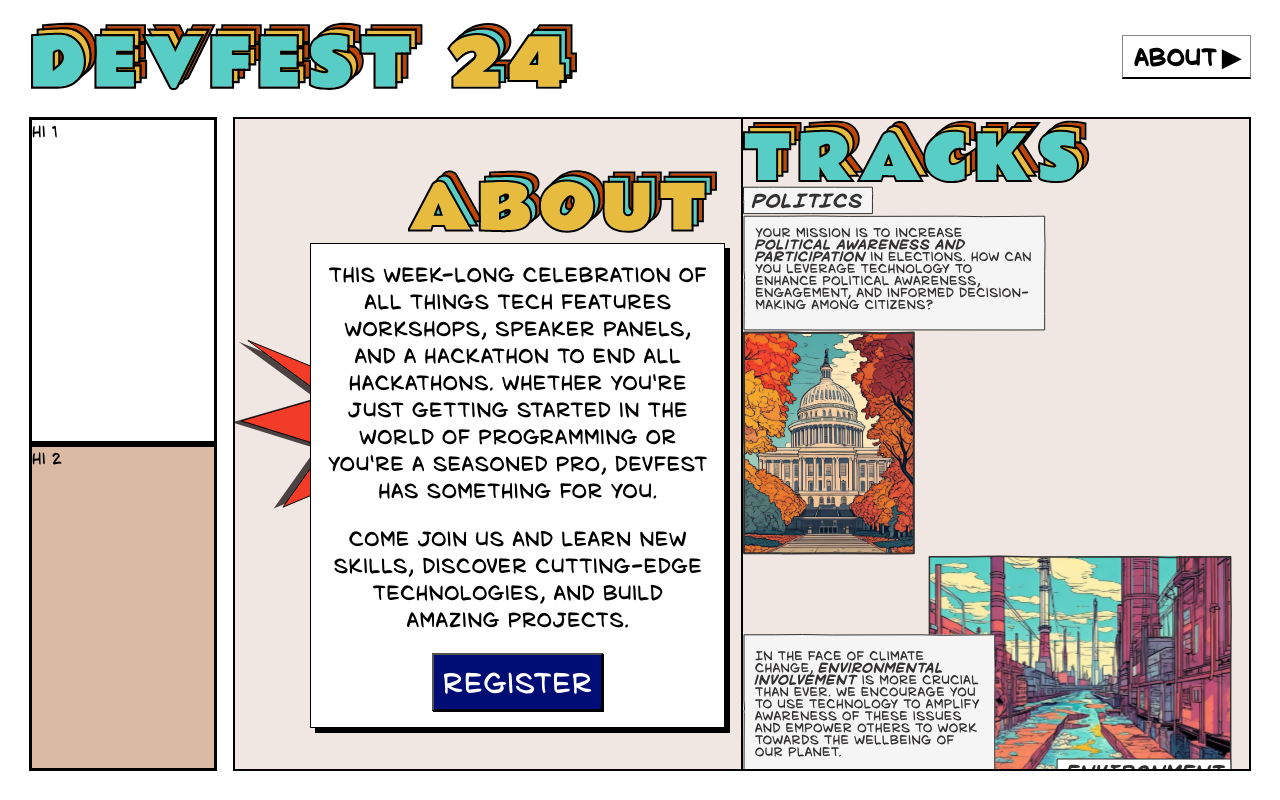
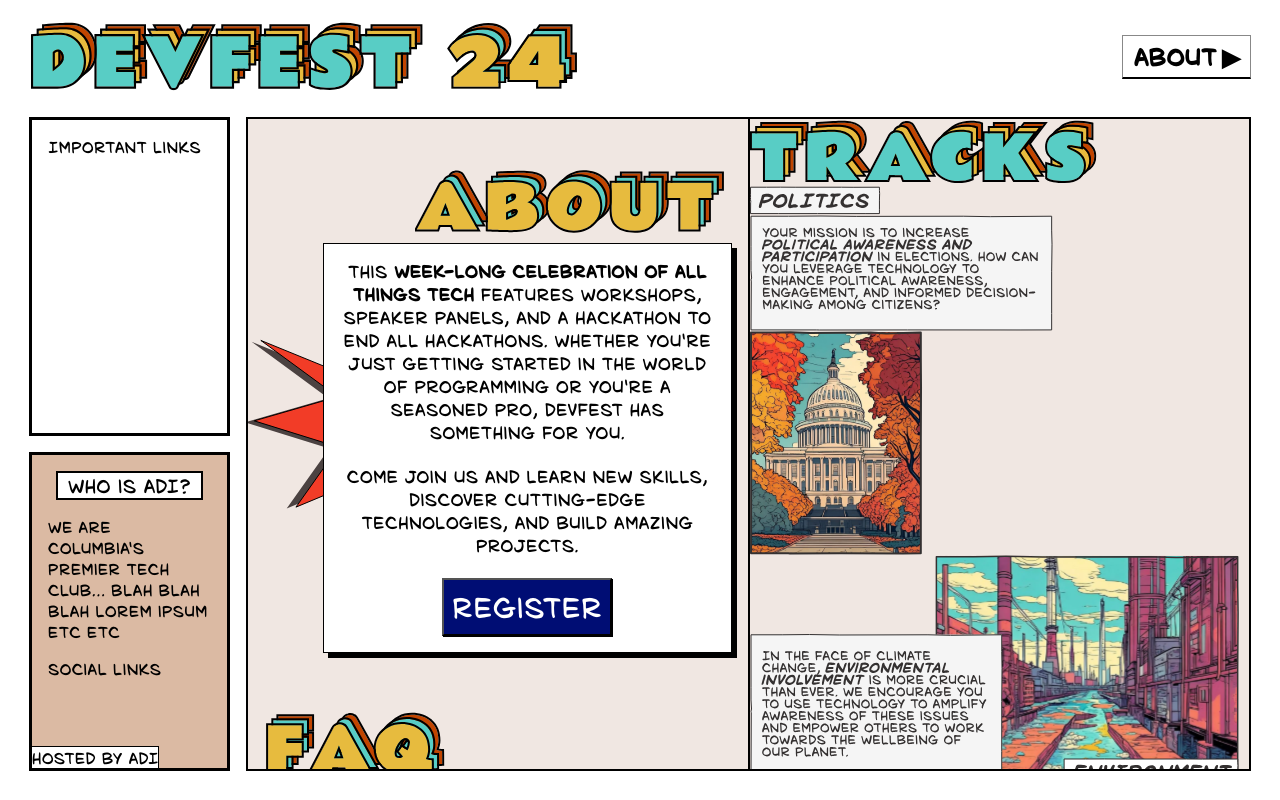
Before and after one commit to adicu/devfest-2024, a Next.js app: page / in a window 1280 px wide. Built offline with nearby package versions, Linux system fonts and the light colour scheme.

Commit message:
Created updated sidepane

```diff
--- a/src/components/Header.jsx
+++ b/src/components/Header.jsx
@@ -1,4 +1,4 @@
-import React, { useState } from "react";
+import React, { useState, useRef, useEffect } from "react";
 import styled from "@emotion/styled";
 
 // import DevFestSVG from "../../public/images/titles/devfest-24.svg";
@@ -8,13 +8,18 @@ const HeaderContainer = styled.div`
   display: flex;
   justify-content: space-between;
   padding: 0.5rem 1rem;
+
+  @media (max-width: ${process.env.mobileWidth}) {
+    flex-direction: column;
+    align-items: center;
+    /* justify-content: auto; */
+    /* overflow: wrap; */
+  }
+
+  /* background-color: orange; */
 `;
 
 const TitleImageDiv = styled.div`
-  height: 4.5rem;
-  /* margin-left: 2rem; */
-  /* margin-right: 2rem; */
-  /* margin-top: 1rem; */
   height: 100%;
   float: left;
   display: flex;
@@ -25,7 +30,7 @@ const TitleImageDiv = styled.div`
     margin-left: 0;
     margin-right: 0;
     margin-top: 0;
-    margin-bottom: 0;
+    margin-bottom: 1rem;
     float: center;
   }
 `;
@@ -33,23 +38,20 @@ const TitleImageDiv = styled.div`
 const TitleImage = styled.img`
   height: 4.5rem;
   @media (max-width: ${process.env.mobileWidth}) {
-    height: 2.5rem;
+    height: 3rem;
   }
 `;
 
-// Styled component for the buttons container
 const ButtonsContainer = styled.div`
-  /* margin-right: 2rem; */
   display: flex;
   gap: 0px;
   align-items: center;
   position: relative;
 `;
 
-// Styled component for the buttons
 const Button = styled.button`
-  background-color: #fff; /* Button background color */
-  color: #000; /* Button text color */
+  background-color: #fff;
+  color: #000;
   padding: 5px 10px;
   cursor: pointer;
   font-weight: bold;
@@ -61,6 +63,10 @@ const Button = styled.button`
   display: flex;
   justify-content: space-between;
   font-size: 1.5rem;
+
+  @media (max-width: ${process.env.mobileWidth}) {
+    font-size: 1.1rem;
+  }
 `;
 
 const Arrow = styled.span`
@@ -86,12 +92,39 @@ const OptionButton = styled.button`
   border: 1px solid #888;
   width: 100%;
   font-size: 1.5rem;
+
+  @media (max-width: ${process.env.mobileWidth}) {
+    font-size: 1.1rem;
+  }
 `;
 
 const Header = (props) => {
   const [isDropdownOpen, setDropdownOpen] = useState(false);
   const [selectedOption, setSelectedOption] = useState("About");
   const trackOptions = ["About", "Tracks"];
+
+  function useOutsideAlerter(ref) {
+    useEffect(() => {
+      /**
+       * Alert if clicked on outside of element
+       */
+      function handleClickOutside(event) {
+        if (ref.current && !ref.current.contains(event.target)) {
+          // alert("You clicked outside of me!");
+          setDropdownOpen(false);
+        }
+      }
+      // Bind the event listener
+      document.addEventListener("mousedown", handleClickOutside);
+      return () => {
+        // Unbind the event listener on clean up
+        document.removeEventListener("mousedown", handleClickOutside);
+      };
+    }, [ref]);
+  }
+
+  const wrapperRef = useRef(null);
+  useOutsideAlerter(wrapperRef);
 
   const changeDropdown = () => {
     setDropdownOpen(!isDropdownOpen);
@@ -130,7 +163,7 @@ const Header = (props) => {
           {selectedOption} <Arrow>{isDropdownOpen ? "▼" : "▶"}</Arrow>
         </Button>
         {isDropdownOpen && (
-          <OptionsContainer isDropdownOpen={isDropdownOpen}>
+          <OptionsContainer ref={wrapperRef} isDropdownOpen={isDropdownOpen}>
             {trackOptions.map((option, index) => (
               <OptionButton
                 key={index}
--- a/src/components/Pages.jsx
+++ b/src/components/Pages.jsx
@@ -23,12 +23,8 @@ export default function Pages(
       pageDictionary={pageDictionary}
       mobile={mobile}
     />,
-    <ComingSoonPage mobile={mobile} />,
-    <div>Test 2</div>,
-    <div>Test 3</div>,
-    <div>Test 4</div>,
-    <div>Test 5</div>,
-    <div className="page-no-mobile"></div>,
+    <ComingSoonPage page="1" mobile={mobile} />,
+    <ComingSoonPage page="2" className="page-no-mobile" mobile={mobile} />,
   ];
 
   return pages;
--- a/src/components/Sidepane.jsx
+++ b/src/components/Sidepane.jsx
@@ -3,49 +3,105 @@ import styled from "@emotion/styled";
 const Sidepane = (props) => {
   const Container = styled.div`
     flex: 1;
-    /* display: flex; */
-    /* flex-direction: column; */
     height: 100%;
+
+    margin-right: 1rem;
   `;
 
   const FlexContainer = styled.div`
+    height: 100%;
+    width: 100%;
     display: flex;
     flex-direction: column;
-    height: 100%;
-    width: 100%;
-  `;
 
-  const Pane = styled.div`
-    /* margin-left: 1rem;
-    margin-right: 0;
-    margin-top: 1rem;
-    margin-bottom: 1rem; */
     margin-right: 1rem;
-    flex: 1;
-    border: solid 3px;
   `;
 
   const LinksPane = styled.div`
-    height: 100%;
-    width: 100%;
+    flex: 1;
+    border: solid 3px;
+
+    margin-bottom: 1rem;
+
     background-color: white;
+
+    p {
+      margin-top: 1rem;
+      margin-left: 1rem;
+      margin-right: 1rem;
+
+      font-size: 1rem;
+    }
   `;
 
   const ADIPane = styled.div`
-    height: 100%;
-    width: 100%;
+    position: relative;
+    flex: 1;
+    border: solid 3px;
+
     background-color: rgb(219, 186, 163);
+
+    p {
+      margin-top: 1rem;
+      margin-left: 1rem;
+      margin-right: 1rem;
+
+      font-size: 1rem;
+    }
   `;
+
+  const TextBox = styled.div`
+    background-color: white;
+
+    font-size: 1.2rem;
+
+    margin-top: 1rem;
+    margin-left: 1.5rem;
+    margin-right: 1.5rem;
+
+    text-align: center;
+
+    border: black solid 2px;
+  `;
+
+  const HostedByADI = styled.div`
+    background-color: white;
+
+    font-size: 1rem;
+
+    float: left;
+
+    border: black solid 1px;
+    border-bottom: 0;
+    border-left: 0;
+
+    position: absolute;
+    bottom: 0;
+    left: 0;
+  `;
+
+  const SocialLinks = styled.div``;
 
   return (
     <Container className="mobile-hidden">
       <FlexContainer>
-        <Pane>
-          <LinksPane>hi 1</LinksPane>
-        </Pane>
-        <Pane>
-          <ADIPane>hi 2</ADIPane>
-        </Pane>
+        <LinksPane>
+          <p>Important Links</p>
+        </LinksPane>
+        <ADIPane>
+          <TextBox>Who is ADI?</TextBox>
+
+          <p>
+            We are Columbia's premier tech club... blah blah blah lorem ipsum
+            etc etc
+          </p>
+
+          <SocialLinks>
+            <p>Social Links</p>
+          </SocialLinks>
+
+          <HostedByADI>Hosted by ADI</HostedByADI>
+        </ADIPane>
       </FlexContainer>
     </Container>
   );
--- a/src/components/book-components/MobilePageFlipApp.jsx
+++ b/src/components/book-components/MobilePageFlipApp.jsx
@@ -13,7 +13,7 @@ import rightArrow from "../../../public/images/icons/right-arrow.svg";
 
 const colorBook = "#F5F5F5";
 const colorSpine = "black";
-const delay = 75;
+const delay = 50;
 
 const Container = styled.div`
   height: 100%;
@@ -29,7 +29,7 @@ const Book = styled.div`
 
   top: 0%;
   height: 100%;
-  flex: 7;
+  flex: 15;
 
   width: 100%;
 
--- a/src/components/book-components/Page.jsx
+++ b/src/components/book-components/Page.jsx
@@ -10,6 +10,7 @@ const Page = (props) => {
     user-select: none;
 
     overflow-y: scroll;
+    overflow-x: hidden;
     scrollbar-width: none;
 
     ::-webkit-scrollbar {
--- a/src/components/pages/ComingSoonPage.jsx
+++ b/src/components/pages/ComingSoonPage.jsx
@@ -1,7 +1,53 @@
 import styled from "@emotion/styled";
 
+import starBurst from "../../../public/images/home/starburst.svg";
+
 const ComingSoonPage = (props) => {
-  return <div>Coming Soon</div>;
+  const Container = styled.div`
+    width: 100%;
+    height: 100%;
+
+    display: flex;
+    flex-direction: row;
+    align-items: center;
+    justify-content: center;
+
+    background-image: ${props.page == "1" ? `url(${starBurst.src})` : "none"};
+    background-repeat: no-repeat;
+  `;
+
+  const TextBox = styled.div`
+    background-color: white;
+
+    padding: 1rem;
+
+    font-size: 1.6rem;
+
+    border: black solid 2px;
+
+    box-shadow: 5px 5px black;
+  `;
+
+  return (
+    <Container>
+      <TextBox>
+        {props.page == "1" ? (
+          <>
+            <p>Coming Soon:</p>
+            <br />
+            <p>- Speakers</p>
+            <p>- Schedule</p>
+            <p>- Events</p>
+            <p>- & MORE!</p>
+            <br className="mobile-shown" />
+            <p className="mobile-shown">To Be Continued...</p>
+          </>
+        ) : (
+          <p className="mobile-hidden">To Be Continued...</p>
+        )}
+      </TextBox>
+    </Container>
+  );
 };
 
 export default ComingSoonPage;
--- a/src/components/pages/home/HomePage.jsx
+++ b/src/components/pages/home/HomePage.jsx
@@ -21,7 +21,7 @@ const HomePage = (props) => {
       float: center;
       margin-right: 0;
       margin-top: 0.3rem;
-      height: 2.5rem;
+      height: 2.3rem;
     }
   `;
 
@@ -41,7 +41,7 @@ const HomePage = (props) => {
     text-align: center;
 
     p {
-      font-size: 1.3rem;
+      font-size: 1.1rem;
     }
 
     @media (max-width: ${process.env.mobileWidth}) {
@@ -53,7 +53,7 @@ const HomePage = (props) => {
       padding-bottom: 0.7rem;
 
       p {
-        font-size: 12px;
+        font-size: 1rem;
       }
     }
   `;
@@ -72,6 +72,7 @@ const HomePage = (props) => {
 
     @media (max-width: ${process.env.mobileWidth}) {
       font-size: 14px;
+      font-size: 1.3rem;
     }
   `;
 
@@ -84,7 +85,7 @@ const HomePage = (props) => {
       float: center;
       margin-left: 1rem;
       margin-top: 0.3rem;
-      height: 2.5rem;
+      height: 2.3rem;
     }
   `;
 
@@ -106,28 +107,29 @@ const HomePage = (props) => {
     @media (max-width: ${process.env.mobileWidth}) {
       box-shadow: 3px 3px black;
       float: center;
-      margin-left: 0.1rem;
+      margin-left: 0.3rem;
+      width: auto;
       margin-right: 0.3rem;
       padding: 0.3rem;
     }
   `;
 
   const Question = styled.p`
-    font-size: 1.3rem;
+    font-size: 1.1rem;
     font-weight: bold;
     margin-bottom: 0.1rem;
 
     @media (max-width: ${process.env.mobileWidth}) {
-      font-size: 12px;
+      font-size: 1rem;
     }
   `;
 
   const Answer = styled.p`
-    font-size: 1.2rem;
+    font-size: 1.1rem;
     margin-bottom: 1rem;
 
     @media (max-width: ${process.env.mobileWidth}) {
-      font-size: 12px;
+      font-size: 1rem;
       margin-bottom: 0.2rem;
     }
   `;
@@ -152,10 +154,10 @@ const HomePage = (props) => {
       <br />
       <AboutDiv>
         <p>
-          This week-long celebration of all things tech features workshops,
-          speaker panels, and a hackathon to end all hackathons. Whether you're
-          just getting started in the world of programming or you're a seasoned
-          pro, DevFest has something for you.
+          This <strong>week-long celebration of all things tech</strong>{" "}
+          features workshops, speaker panels, and a hackathon to end all
+          hackathons. Whether you're just getting started in the world of
+          programming or you're a seasoned pro, DevFest has something for you.
         </p>
         <br />
         <p>
```
Also changed, not shown: src/pages/index.js (+0 -9 lines), src/styles/globals.css (+0 -19 lines).
